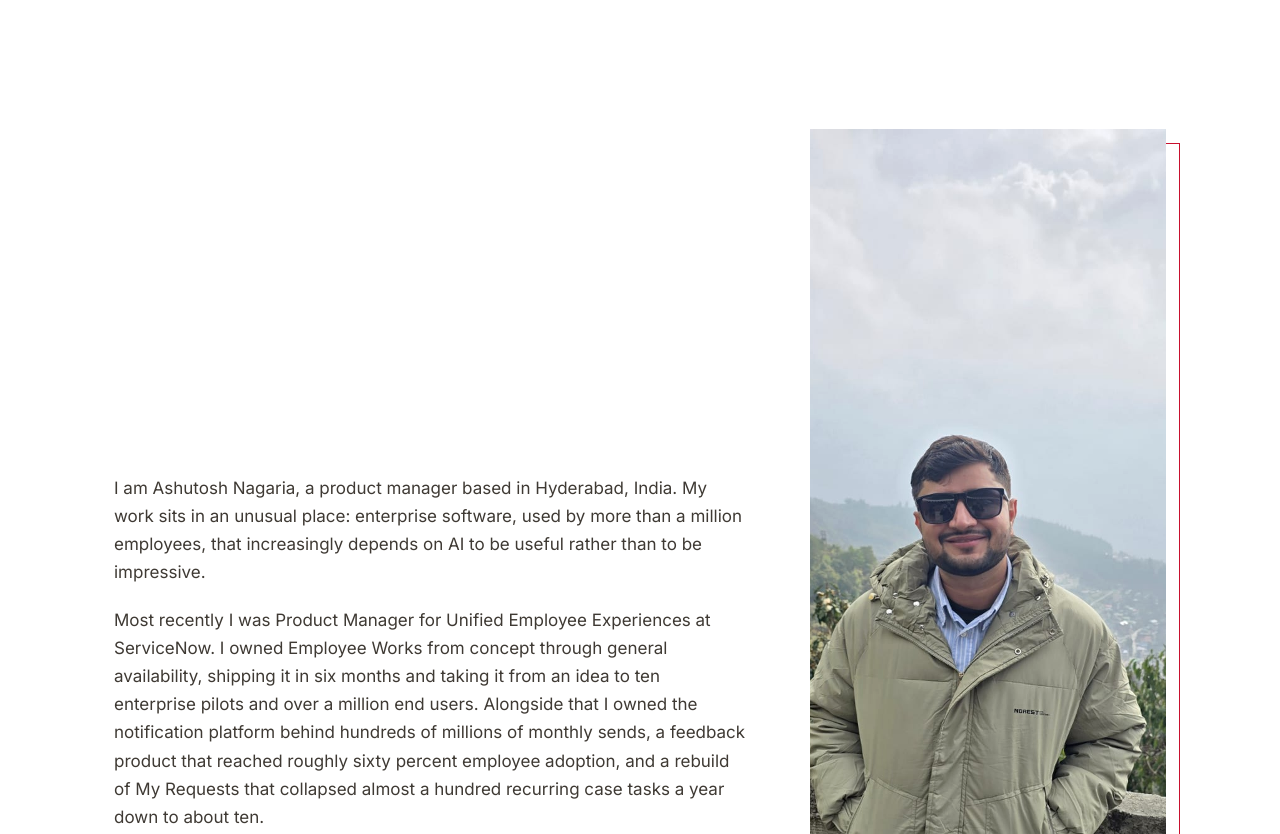
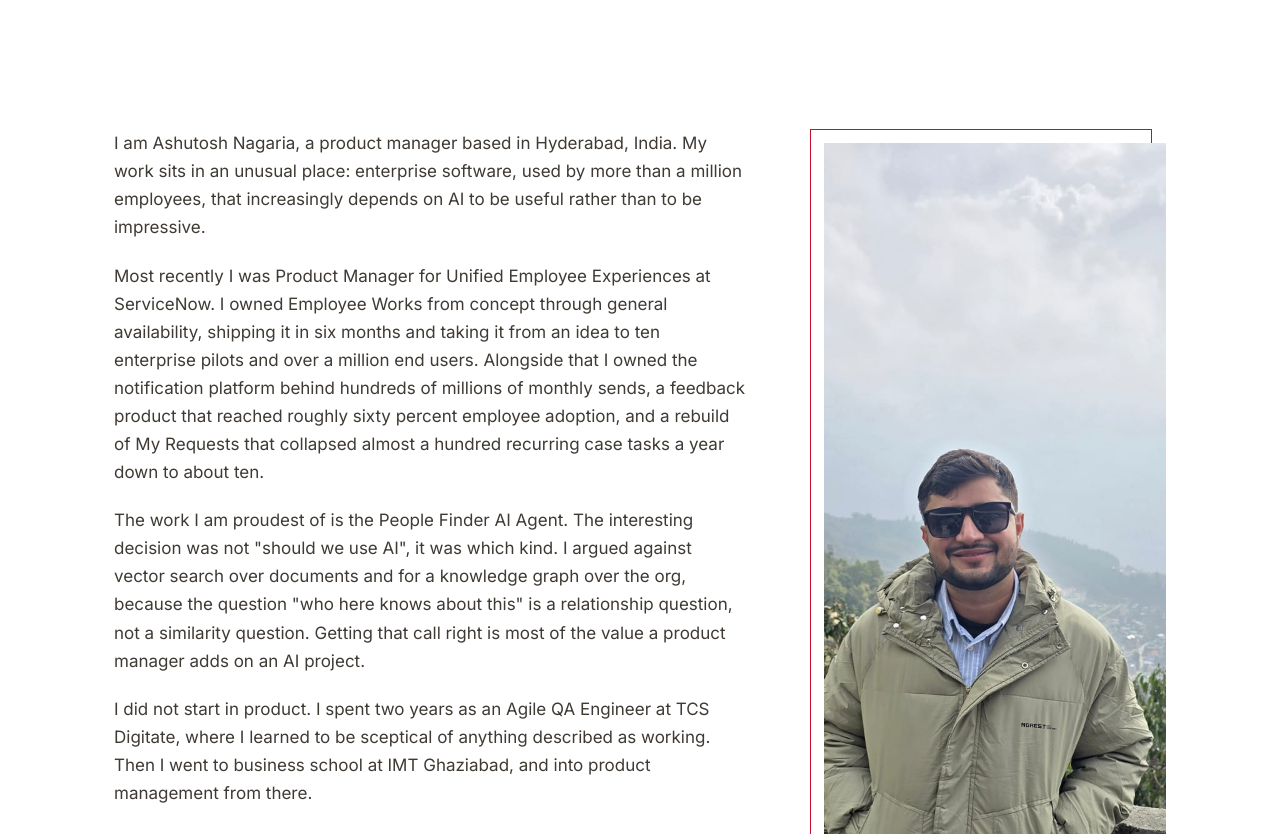
Before and after one commit to Ashutosh-nagaria/portfolio, a plain HTML site: page about.html in a window 1280 px wide. Shown: the part 460-1294 px from the top of the page. Drawn offline with Linux system fonts and the light colour scheme.

Commit message:
Fix portrait alignment

```diff
--- a/about.html
+++ b/about.html
@@ -39,7 +39,7 @@
 
   <section class="section section--tight">
     <div class="wrap">
-      <div class="hero__grid">
+      <div class="hero__grid hero__grid--top">
         <div class="prose reveal">
           <p>I am Ashutosh Nagaria, a product manager based in Hyderabad, India. My work sits in an unusual place: enterprise software, used by more than a million employees, that increasingly depends on AI to be useful rather than to be impressive.</p>
           <p>Most recently I was Product Manager for Unified Employee Experiences at ServiceNow. I owned Employee Works from concept through general availability, shipping it in six months and taking it from an idea to ten enterprise pilots and over a million end users. Alongside that I owned the notification platform behind hundreds of millions of monthly sends, a feedback product that reached roughly sixty percent employee adoption, and a rebuild of My Requests that collapsed almost a hundred recurring case tasks a year down to about ten.</p>
--- a/css/style.css
+++ b/css/style.css
@@ -262,6 +262,7 @@
   gap: clamp(32px, 5vw, 72px);
   align-items: end;
 }
+.hero__grid--top { align-items: start; }
 @media (max-width: 900px) {
   .hero__grid { grid-template-columns: 1fr; gap: 40px; }
 }
@@ -287,23 +288,30 @@
   flex: none;
 }
 
-.portrait { position: relative; }
+.portrait {
+  position: relative;
+  padding: 14px 0 0 14px;
+}
 .portrait img {
   position: relative;
   z-index: 1;
+  display: block;
   width: 100%;
   aspect-ratio: 4 / 5;
   object-fit: cover;
-  object-position: center 22%;
+  object-position: center 18%;
   filter: contrast(1.03);
 }
 .portrait::after {
   content: '';
   position: absolute;
-  top: 14px; left: 14px;
-  width: 100%; height: 100%;
+  top: 0;
+  left: 0;
+  width: calc(100% - 14px);
+  height: calc(100% - 14px);
   border: 1px solid var(--accent);
   pointer-events: none;
+  z-index: 0;
 }
 .portrait__caption {
   font-family: var(--mono);
```
